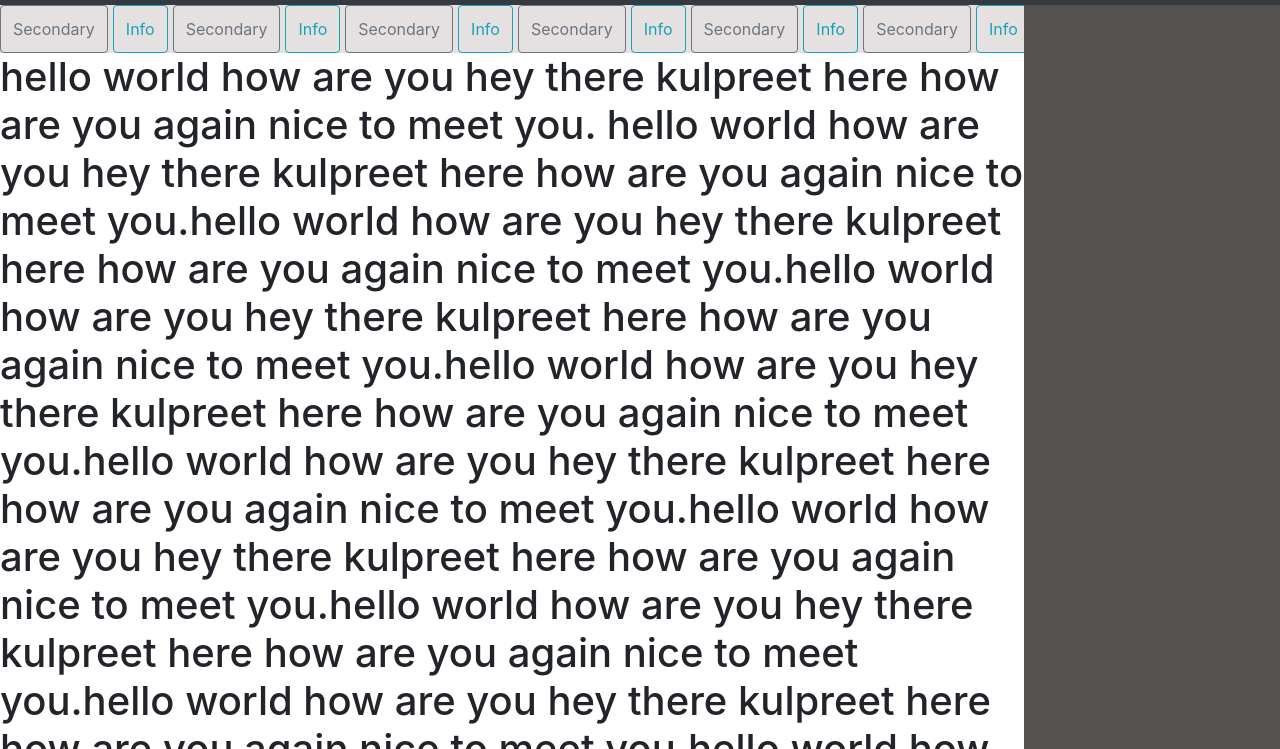
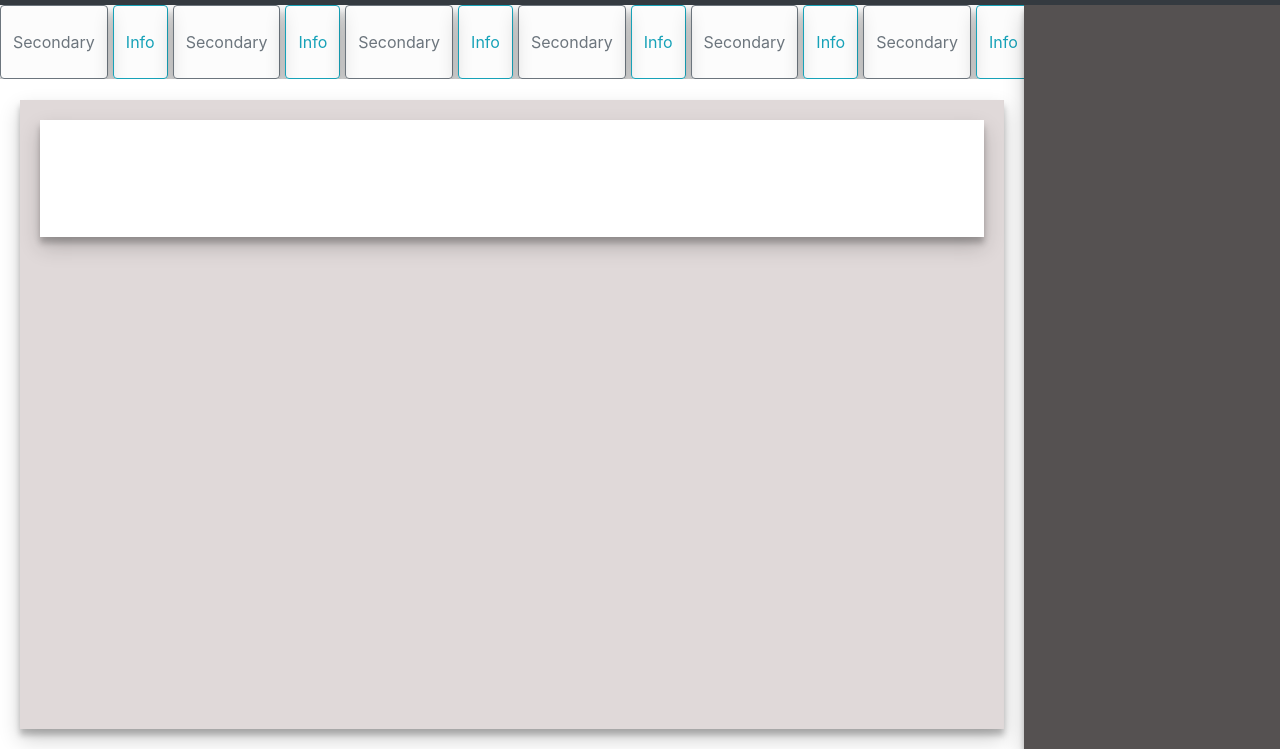
Before and after one commit to Kulpreet-Singh/WeCare, a plain HTML site: page index.html in a window 1280 px wide. Shown: the part 51-800 px from the top of the page. Drawn offline with nearby package versions, Linux system fonts and the light colour scheme.

Commit message:
made basic changes in the main area

```diff
--- a/index.css
+++ b/index.css
@@ -27,6 +27,7 @@
   height: 100%;
   width: 20%;
   background-color: rgb(85, 81, 81);
+  box-shadow: 0 10px 20px rgba(0, 0, 0, 0.19), 0 6px 6px rgba(0, 0, 0, 0.23);
 }
 .knotsidebar {
   height: 100%;
@@ -35,12 +36,12 @@
   flex-direction: column;
 }
 .kcategories {
-  height: 6%;
+  height: 10%;
   width: 100%;
   display: flex;
   overflow-x: auto;
   flex-direction: row;
-  background-color: rgb(230, 225, 225);
+  background-color: rgb(252, 252, 252);
   overflow: auto;
 }
 .kcategories::-webkit-scrollbar {
@@ -48,10 +49,27 @@
 }
 .kcategories button {
   margin-right: 5px;
+  box-shadow: 0 10px 20px rgba(0, 0, 0, 0.19), 0 6px 6px rgba(0, 0, 0, 0.23);
 }
 .knotcategories {
   background-color: #fff;
-  height: 94%;
+  height: 90%;
   width: 100%;
+  padding: 2%;
   overflow: auto;
 }
+.kmainarea {
+  height: 100%;
+  width: 100%;
+  display: flex;
+  flex-direction: column;
+  padding: 2%;
+  box-shadow: 0 10px 20px rgba(0, 0, 0, 0.19), 0 6px 6px rgba(0, 0, 0, 0.23);
+  background-color: rgb(224, 217, 217);
+}
+.kmaincards {
+  height: 20%;
+  width: 100%;
+  box-shadow: 0 10px 20px rgba(0, 0, 0, 0.19), 0 6px 6px rgba(0, 0, 0, 0.23);
+  background-color: #fff;
+}
--- a/index.html
+++ b/index.html
@@ -129,25 +129,9 @@
             <button type="button" class="btn btn-outline-info">Info</button>
           </div>
           <div class="knotcategories">
-            <h1>
-              hello world how are you hey there kulpreet here how are you again
-              nice to meet you. hello world how are you hey there kulpreet here
-              how are you again nice to meet you.hello world how are you hey
-              there kulpreet here how are you again nice to meet you.hello world
-              how are you hey there kulpreet here how are you again nice to meet
-              you.hello world how are you hey there kulpreet here how are you
-              again nice to meet you.hello world how are you hey there kulpreet
-              here how are you again nice to meet you.hello world how are you
-              hey there kulpreet here how are you again nice to meet you.hello
-              world how are you hey there kulpreet here how are you again nice
-              to meet you.hello world how are you hey there kulpreet here how
-              are you again nice to meet you.hello world how are you hey there
-              kulpreet here how are you again nice to meet you.hello world how
-              are you hey there kulpreet here how are you again nice to meet
-              you.hello world how are you hey there kulpreet here how are you
-              again nice to meet you.hello world how are you hey there kulpreet
-              here how are you again nice to meet you.
-            </h1>
+            <div class="kmainarea">
+              <div class="kmaincards"></div>
+            </div>
           </div>
         </div>
       </div>
```
